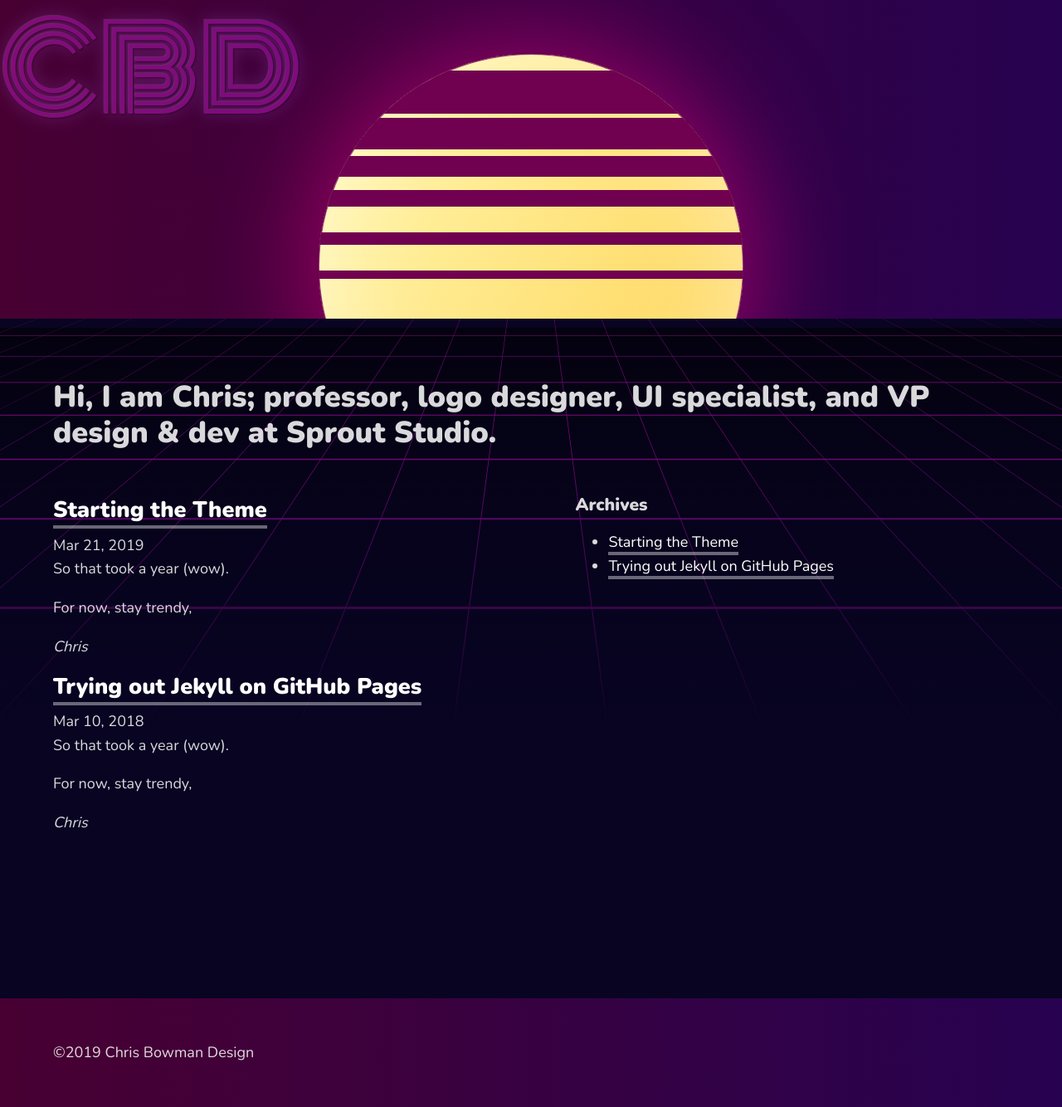
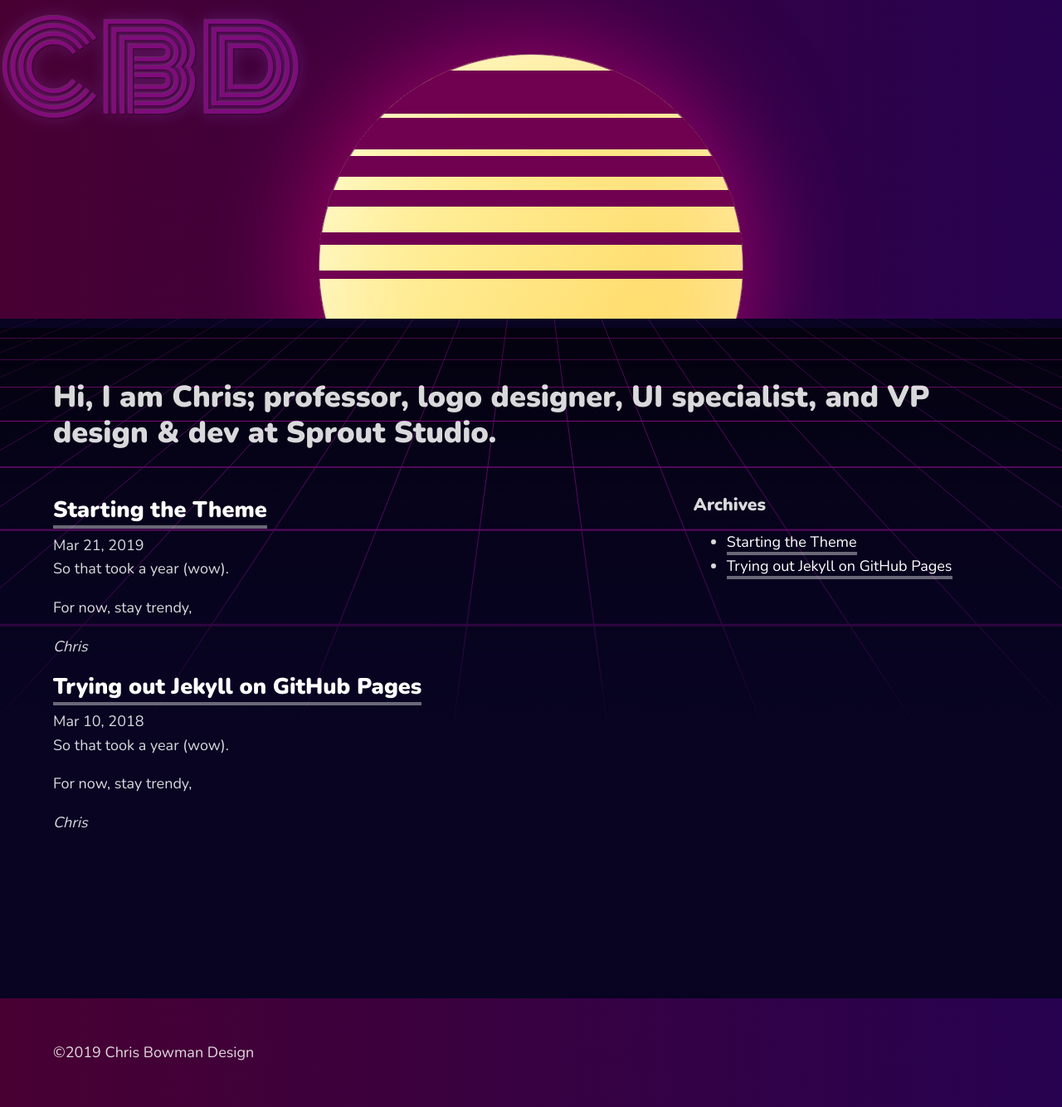
Before and after one commit to chiss22/chiss22.github.io, a Jekyll site: the page built from index.md, in a window 1280 px wide. Shown: the whole page at 83% size. Built offline with Jekyll 4.4.1, drawn with Linux system fonts in a browser that asks for light colours.

Commit message:
Small tweaks

```diff
--- a/assets/css/style.scss
+++ b/assets/css/style.scss
@@ -129,6 +129,7 @@ body {
 
 	main {
 		display: grid;
+		grid-template-columns: 1fr;
 		grid-template-areas: "title title" "section section"  "aside aside";
 		grid-row-gap: 2vw;
 		grid-column-gap: 8vw;
@@ -136,6 +137,7 @@ body {
 		@extend .wrapper;
 
 		@media (min-width: 640px) {
+			grid-template-columns: 1fr minmax(auto, 33%);
 			grid-template-areas: "title title" "section aside";
 		}
 
@@ -242,6 +244,6 @@ body {
 		transform: translate3D(0, 0, 0);
 	}
 	100% {
-		transform: translate3D(0, ((40vw / 12) - 1), 0);
+		transform: translate3D(0, ((40vw / 12) - 0.1), 0);
 	}
 }
```
